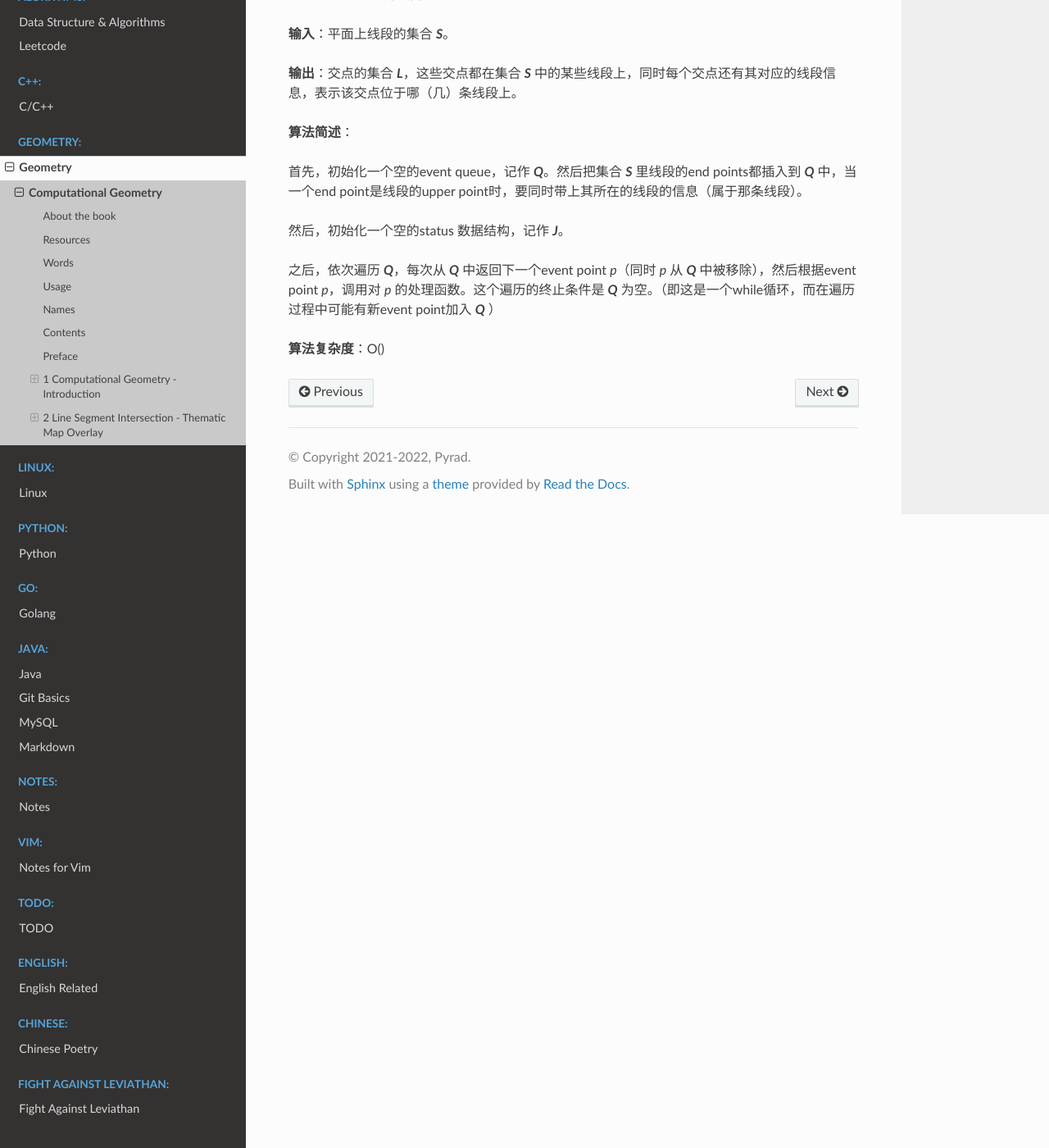
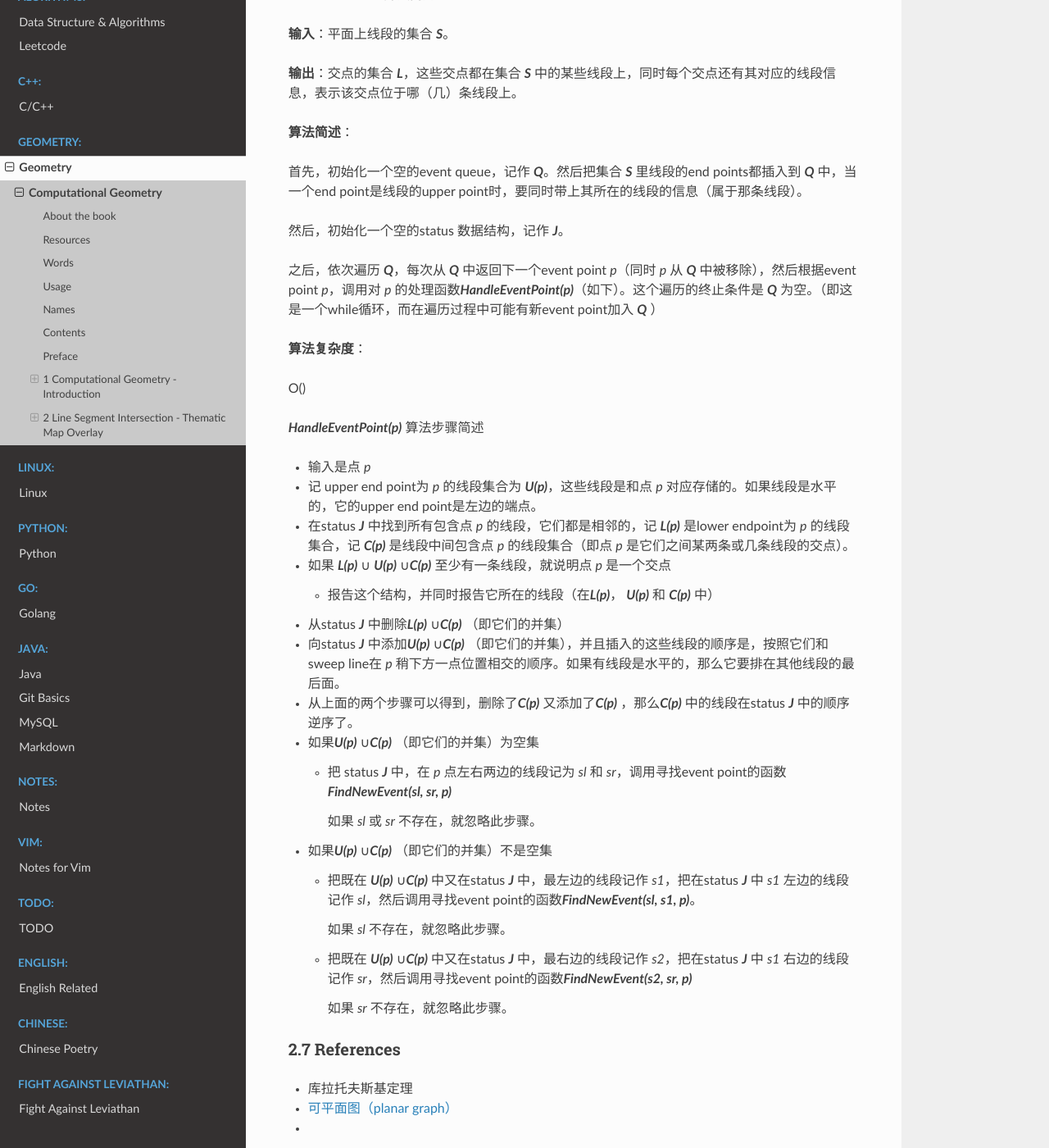
Before and after one commit to Pyrad/pyradnotes, a Sphinx documentation site: the page built from source/Geometry/ComputationalGeometryAA3rd.md, in a window 1280 px wide and 1400 px high, scrolled down 13372 px. Shown: the whole window at 82% size. Built offline with Sphinx 7.4.7 and the Read the Docs theme 2.0.0, drawn with Linux system fonts in a browser that asks for light colours.

Commit message:
Add steps of HandleEventPoint(p)

```diff
--- a/source/Geometry/ComputationalGeometryAA3rd.md
+++ b/source/Geometry/ComputationalGeometryAA3rd.md
@@ -522,8 +522,6 @@ sweep line遇到三种不同event point时对应的操作
 
 ***FindIntersections***算法简述
 
-
-
 **输入**：平面上线段的集合 ***S***。
 
 **输出**：交点的集合 ***L***，这些交点都在集合 ***S*** 中的某些线段上，同时每个交点还有其对应的线段信息，表示该交点位于哪（几）条线段上。
@@ -534,6 +532,68 @@ sweep line遇到三种不同event point时对应的操作
 
 然后，初始化一个空的status 数据结构，记作 ***J***。
 
-之后，依次遍历 ***Q***，每次从 ***Q*** 中返回下一个event point *p*（同时 *p* 从 ***Q*** 中被移除），然后根据event point *p*，调用对 *p* 的处理函数。这个遍历的终止条件是 ***Q*** 为空。（即这是一个while循环，而在遍历过程中可能有新event point加入 ***Q*** ）
+之后，依次遍历 ***Q***，每次从 ***Q*** 中返回下一个event point *p*（同时 *p* 从 ***Q*** 中被移除），然后根据event point *p*，调用对 *p* 的处理函数***HandleEventPoint(p)***（如下）。这个遍历的终止条件是 ***Q*** 为空。（即这是一个while循环，而在遍历过程中可能有新event point加入 ***Q*** ）
 
-**算法复杂度**：O()
+**算法复杂度**：
+
+O()
+
+
+
+***HandleEventPoint(p)*** 算法步骤简述
+
+- 输入是点 *p*
+
+- 记 upper end point为 *p* 的线段集合为 ***U(p)***，这些线段是和点 *p* 对应存储的。如果线段是水平的，它的upper end point是左边的端点。
+
+- 在status ***J*** 中找到所有包含点 *p* 的线段，它们都是相邻的，记 ***L(p)*** 是lower endpoint为 *p* 的线段集合，记 ***C(p)*** 是线段中间包含点 *p* 的线段集合（即点 *p* 是它们之间某两条或几条线段的交点）。
+
+- 如果 ***L(p)*** ∪ ***U(p)*** ∪***C(p)*** 至少有一条线段，就说明点 *p* 是一个交点
+
+  - 报告这个结构，并同时报告它所在的线段（在***L(p)***， ***U(p)*** 和 ***C(p)*** 中）
+
+- 从status ***J*** 中删除***L(p)*** ∪***C(p)*** （即它们的并集）
+
+- 向status ***J*** 中添加***U(p)*** ∪***C(p)*** （即它们的并集），并且插入的这些线段的顺序是，按照它们和sweep line在 *p* 稍下方一点位置相交的顺序。如果有线段是水平的，那么它要排在其他线段的最后面。
+
+- 从上面的两个步骤可以得到，删除了***C(p)*** 又添加了***C(p)*** ，那么***C(p)*** 中的线段在status ***J*** 中的顺序逆序了。
+
+- 如果***U(p)*** ∪***C(p)*** （即它们的并集）为空集
+
+  - 把 status ***J*** 中，在 *p* 点左右两边的线段记为 *sl* 和 *sr*，调用寻找event point的函数***FindNewEvent(sl, sr, p)***
+
+    如果 *sl* 或 *sr* 不存在，就忽略此步骤。
+
+- 如果***U(p)*** ∪***C(p)*** （即它们的并集）不是空集
+
+  - 把既在 ***U(p)*** ∪***C(p)*** 中又在status ***J*** 中，最左边的线段记作 *s1*，把在status ***J*** 中 *s1* 左边的线段记作 *sl*，然后调用寻找event point的函数***FindNewEvent(sl, s1, p)***。
+
+    如果 *sl* 不存在，就忽略此步骤。
+
+  - 把既在 ***U(p)*** ∪***C(p)*** 中又在status ***J*** 中，最右边的线段记作 *s2*，把在status ***J*** 中 *s1* 右边的线段记作 *sr*，然后调用寻找event point的函数***FindNewEvent(s2, sr, p)***
+
+    如果 *sr* 不存在，就忽略此步骤。
+
+
+
+
+
+
+
+
+
+
+
+
+
+
+
+
+
+
+
+### 2.7 References
+
+- 库拉托夫斯基定理
+- [可平面图（planar graph）](https://baike.baidu.com/item/%E5%8F%AF%E5%B9%B3%E9%9D%A2%E5%9B%BE/19138688?fr=aladdin)
+-
```
